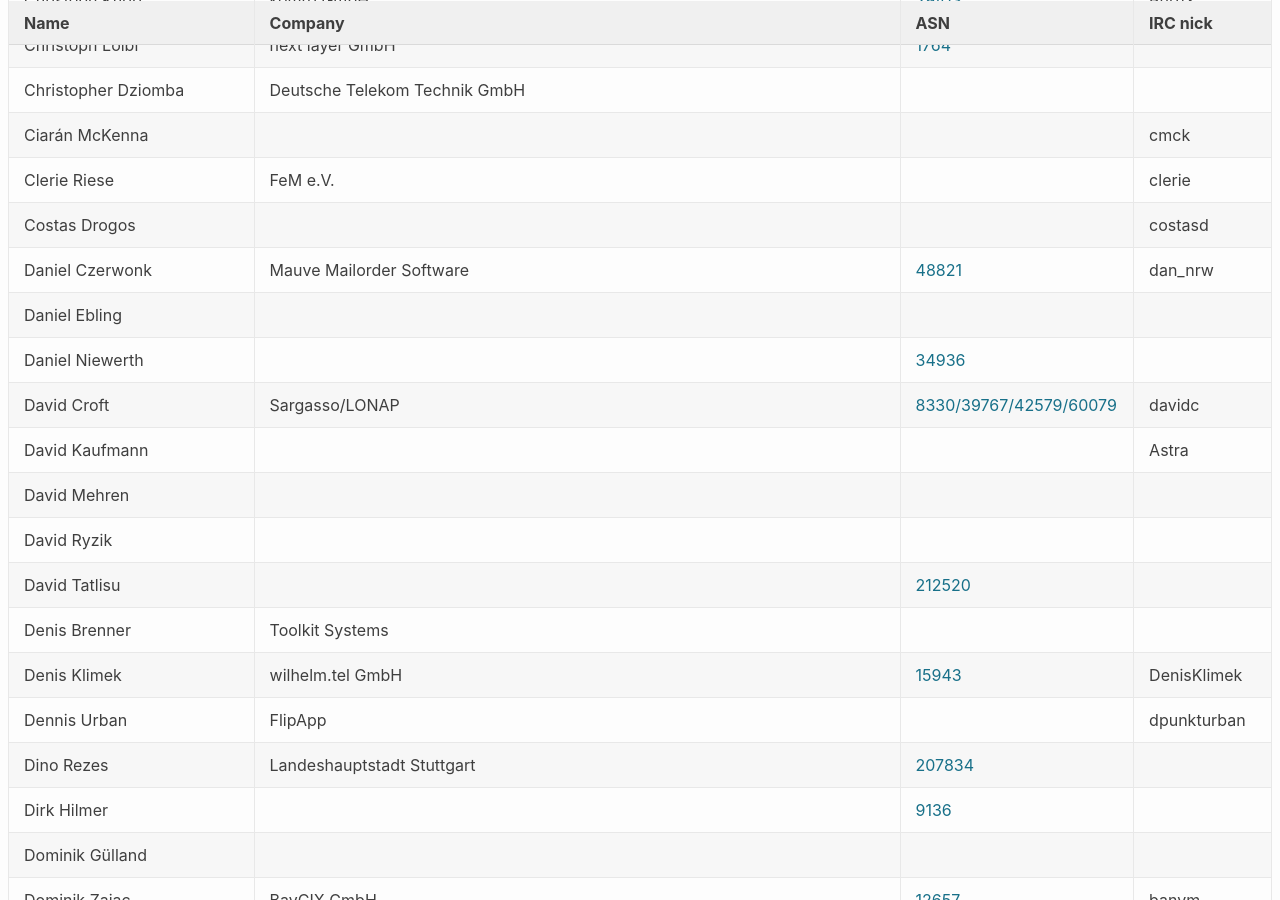
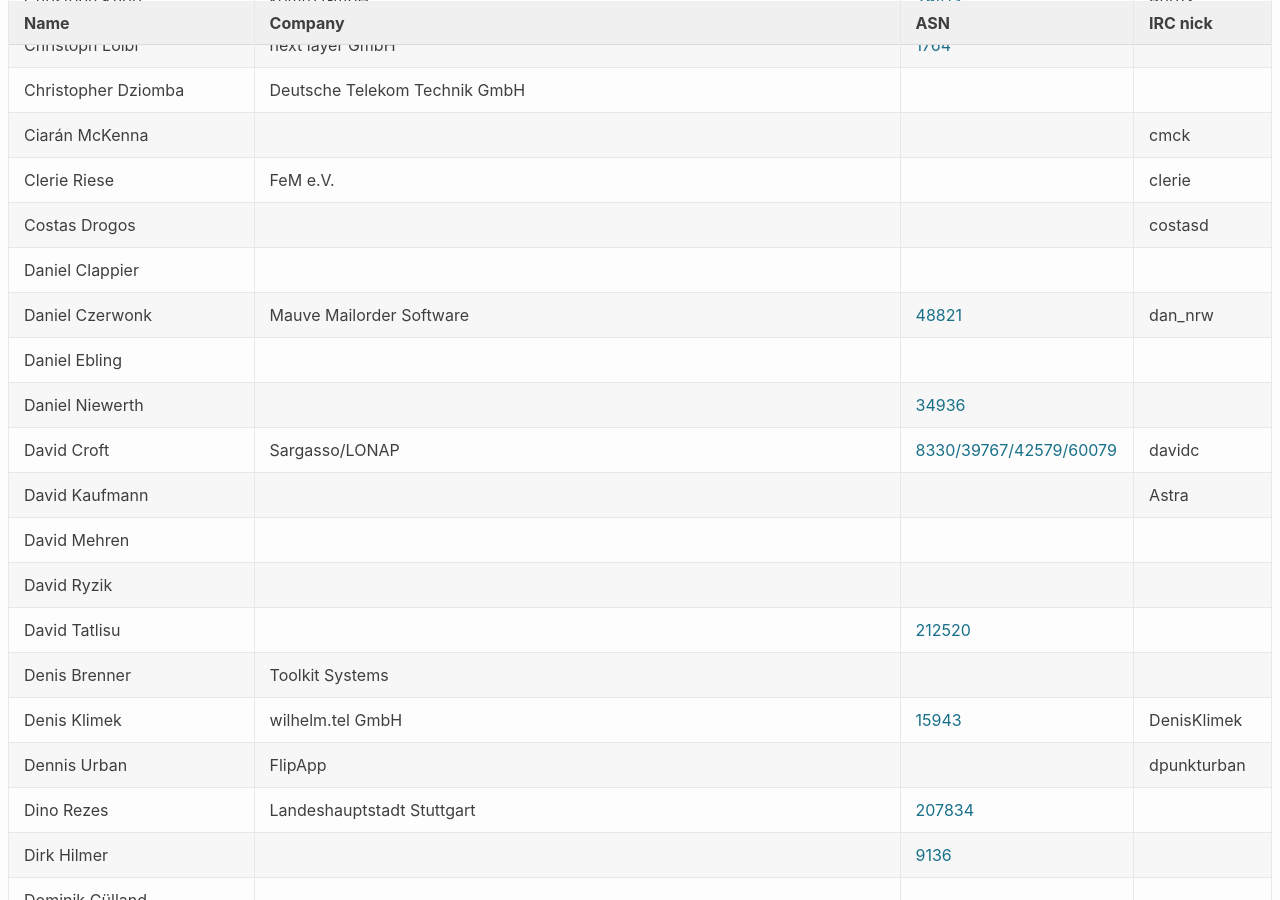
Before and after one commit to denog/pretix-attendeelist, a Jekyll site: the page built from denog13/index.markdown, in a window 1280 px wide and 900 px high, scrolled down 1426 px. Built offline with Jekyll 4.4.1, drawn with Linux system fonts in a browser that asks for light colours.

Commit message:
Latest data: Tue Oct  5 05:49:47 UTC 2021

```diff
--- a/_data/attendees_denog13.json
+++ b/_data/attendees_denog13.json
@@ -213,6 +213,12 @@
     "name": "Costas Drogos",
     "company": null,
     "irc": "costasd",
+    "asn": null
+  },
+  {
+    "name": "Daniel Clappier",
+    "company": null,
+    "irc": null,
     "asn": null
   },
   {
```
